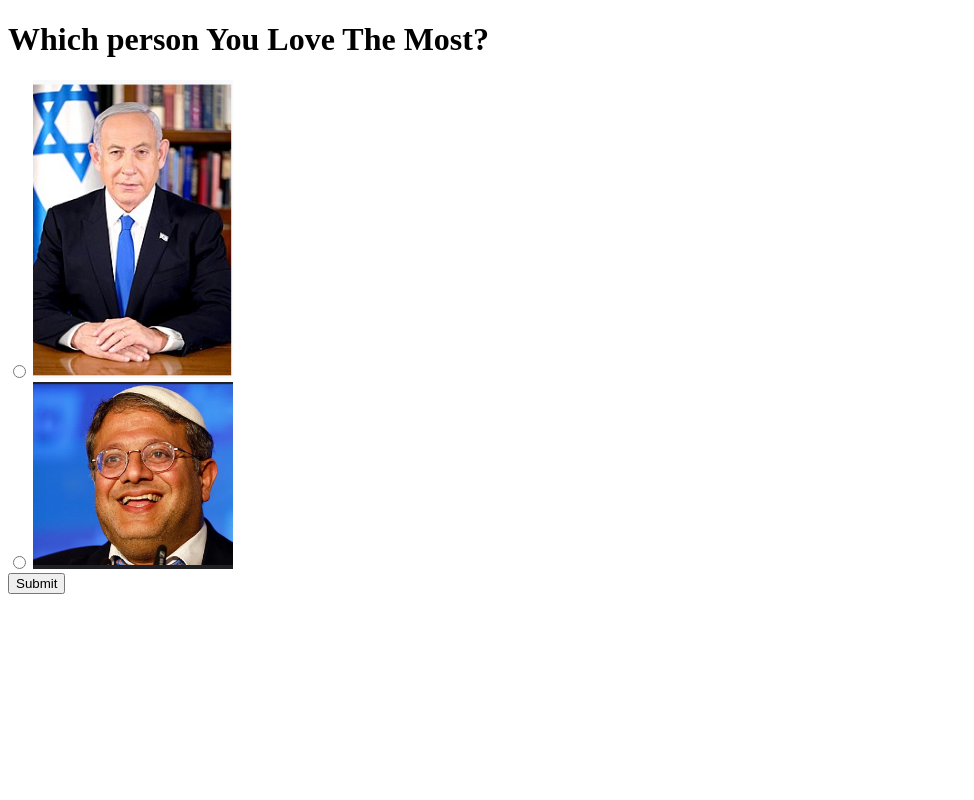
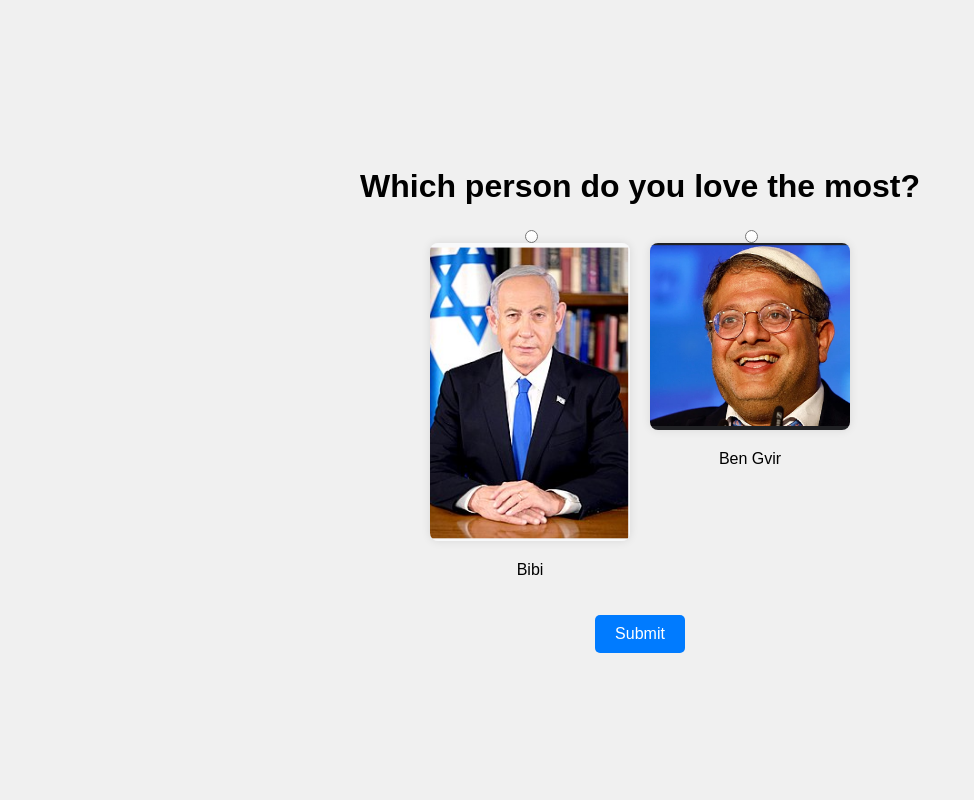
Before and after one commit to gatmbarz123/AppProject, a Flask app: page / in a window 1280 px wide. Shown: the whole page, without its empty margins (0-974 px from the left). Run offline with Flask 3, Linux system fonts and the light colour scheme.

Commit message:
new change

```diff
--- a/requirements.txt
+++ b/requirements.txt
@@ -1,3 +1,3 @@
 Flask==2.0.1
 Flask-SQLAlchemy==3.0.1
-psycopg2-binary==2.9.1  # PostgreSQL adapter for SQLAlchemy
+psycopg2-binary==2.9.1
--- a/web/templates/index.html
+++ b/web/templates/index.html
@@ -4,19 +4,76 @@
     <meta charset="UTF-8">
     <meta name="viewport" content="width=device-width, initial-scale=1.0">
     <title>Image Selection</title>
+    <style>
+        body {
+            font-family: Arial, sans-serif;
+            text-align: center;
+            display: flex;
+            justify-content: center;
+            align-items: center;
+            height: 100vh;
+            margin: 0;
+            background-color: #f0f0f0;
+        }
+        .container {
+            display: flex;
+            flex-direction: column;
+            justify-content: center;
+            align-items: center;
+        }
+        .image-container {
+            display: flex;
+            justify-content: center;
+            gap: 20px;
+        }
+        .image-container div {
+            display: flex;
+            flex-direction: column;
+            align-items: center;
+        }
+        img {
+            width: 200px;
+            height: auto;
+            border-radius: 8px;
+            box-shadow: 0 0 10px rgba(0,0,0,0.1);
+        }
+        button {
+            margin-top: 20px;
+            padding: 10px 20px;
+            font-size: 16px;
+            color: #fff;
+            background-color: #007BFF;
+            border: none;
+            border-radius: 5px;
+            cursor: pointer;
+        }
+        button:hover {
+            background-color: #0056b3;
+        }
+    </style>
 </head>
 <body>
-<h1>Which person You Love The Most?</h1>
+<div class="container">
+    <h1>Which person do you love the most?</h1>
     <form action="{{ url_for('submit') }}" method="post">
+        <div class="image-container">
             <div>
                 <input type="radio" id="BIBI" name="photo" value="photo1.png">
-        <label for="BIBI"><img src="{{ url_for('static', filename='images/photo1.png') }}" alt="Photo 1" style="width:200px;height:auto;"></label>
+                <label for="BIBI">
+                    <img src="{{ url_for('static', filename='images/photo1.png') }}" alt="Photo 1">
+                </label>
+                <p>Bibi</p>
             </div>
             <div>
                 <input type="radio" id="BEN" name="photo" value="photo2.png">
-        <label for="BEN"><img src="{{ url_for('static', filename='images/photo2.png') }}" alt="Photo 2" style="width:200px;height:auto;"></label>
+                <label for="BEN">
+                    <img src="{{ url_for('static', filename='images/photo2.png') }}" alt="Photo 2">
+                </label>
+                <p>Ben Gvir</p>
+            </div>
         </div>
         <button type="submit">Submit</button>
     </form>
+</div>
 </body>
 </html>
```
Also changed, not shown: web/templates/afteranswer.html (added, +10 -0 lines). Lines whose indentation alone changed are shown as unchanged.
